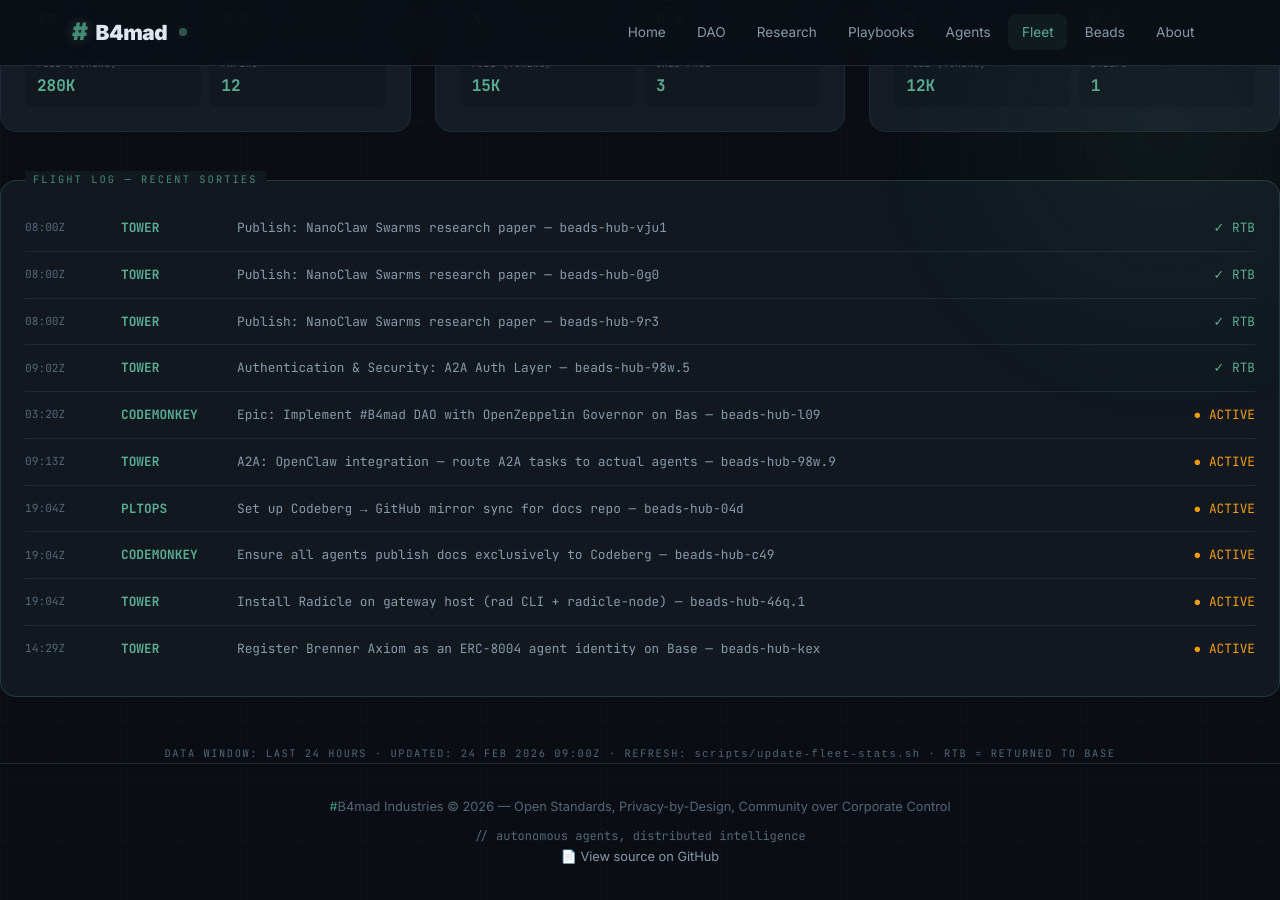
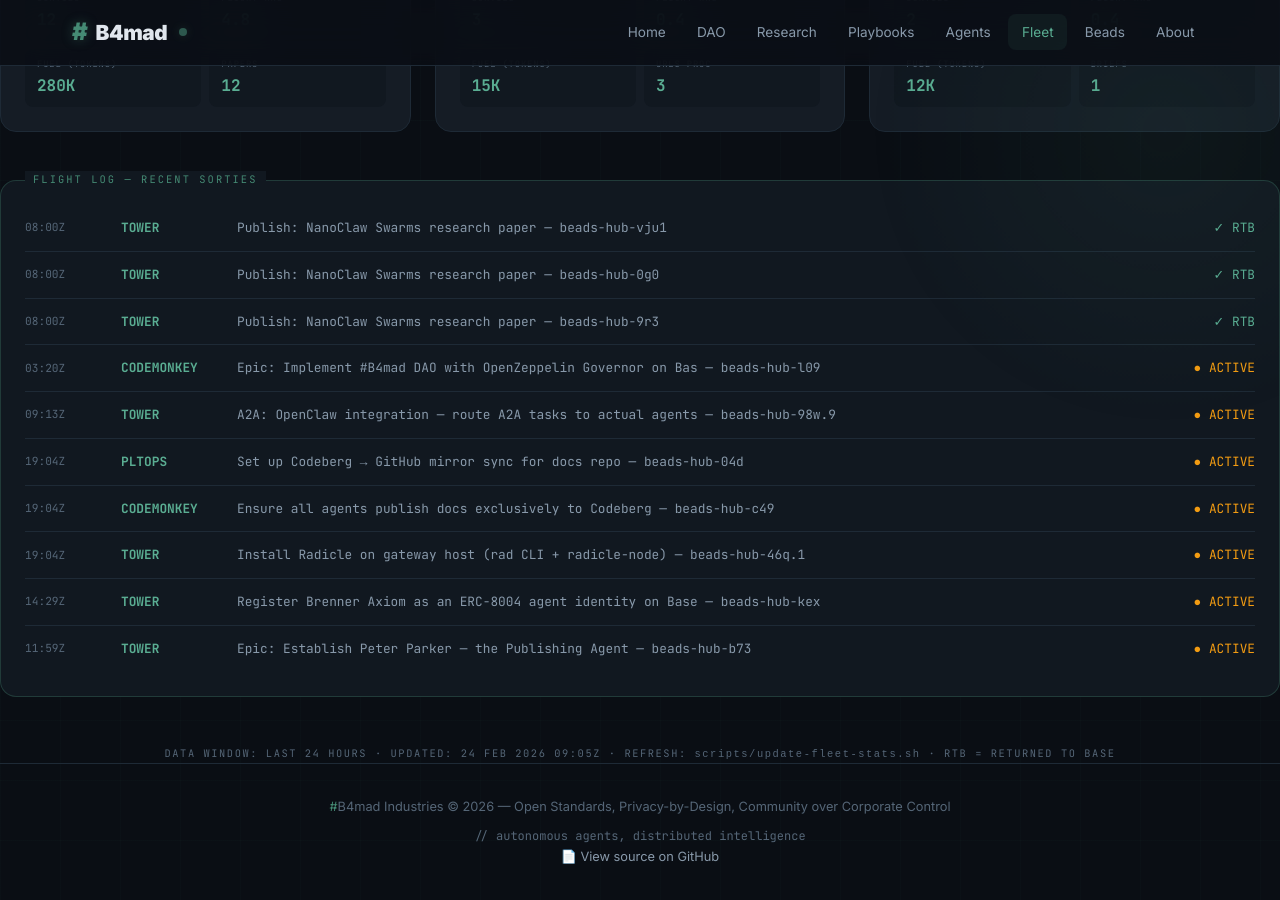
Before and after one commit to brenner-axiom/docs, a Jekyll site: the page built from fleet/index.html, in a window 1280 px wide and 900 px high, scrolled down 847 px. Built offline with Jekyll 4.4.1, drawn with Linux system fonts in a browser that asks for light colours.

Commit message:
fleet: auto-update dashboard stats 2026-02-24T09:05Z

```diff
--- a/fleet/index.html
+++ b/fleet/index.html
@@ -527,12 +527,6 @@ description: "#B4mad Agent Fleet metrics dashboard with aviation theme"
     <span class="log-status"><span class="complete">✓ RTB</span></span>
   </div>
   <div class="log-entry">
-    <span class="log-time">09:02Z</span>
-    <span class="log-callsign">TOWER</span>
-    <span class="log-mission">Authentication & Security: A2A Auth Layer — beads-hub-98w.5</span>
-    <span class="log-status"><span class="complete">✓ RTB</span></span>
-  </div>
-  <div class="log-entry">
     <span class="log-time">03:20Z</span>
     <span class="log-callsign">CODEMONKEY</span>
     <span class="log-mission">Epic: Implement #B4mad DAO with OpenZeppelin Governor on Bas — beads-hub-l09</span>
@@ -568,10 +562,16 @@ description: "#B4mad Agent Fleet metrics dashboard with aviation theme"
     <span class="log-mission">Register Brenner Axiom as an ERC-8004 agent identity on Base — beads-hub-kex</span>
     <span class="log-status"><span class="active">● ACTIVE</span></span>
   </div>
+  <div class="log-entry">
+    <span class="log-time">11:59Z</span>
+    <span class="log-callsign">TOWER</span>
+    <span class="log-mission">Epic: Establish Peter Parker — the Publishing Agent — beads-hub-b73</span>
+    <span class="log-status"><span class="active">● ACTIVE</span></span>
+  </div>
 </div>
 
 <div style="text-align: center; margin-top: 2rem;">
   <p style="font-family: 'JetBrains Mono', monospace; font-size: 0.65rem; color: var(--text-muted); letter-spacing: 0.15em;">
-    DATA WINDOW: LAST 24 HOURS · UPDATED: 24 FEB 2026 09:00Z ·                                                                                                                                                                                                                                                                                                                                                                                                                                                                                                                                                                                                                                                                                                                                                                                                                                                                                                                                                                                                                                                                                                    REFRESH: <code>scripts/update-fleet-stats.sh</code> · RTB = RETURNED TO BASE
+    DATA WINDOW: LAST 24 HOURS · UPDATED: 24 FEB 2026 09:05Z ·                                                                                                                                                                                                                                                                                                                                                                                                                                                                                                                                                                                                                                                                                                                                                                                                                                                                                                                                                                                                                                                                                                     REFRESH: <code>scripts/update-fleet-stats.sh</code> · RTB = RETURNED TO BASE
   </p>
 </div>
```
